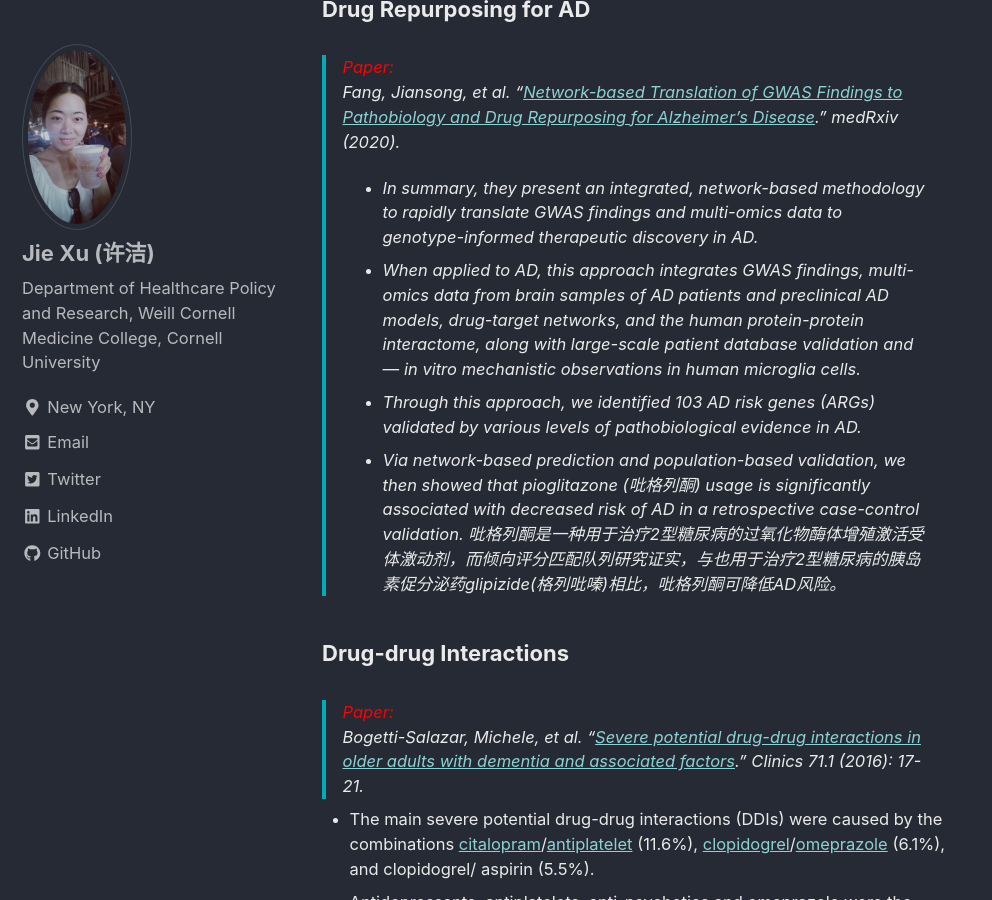
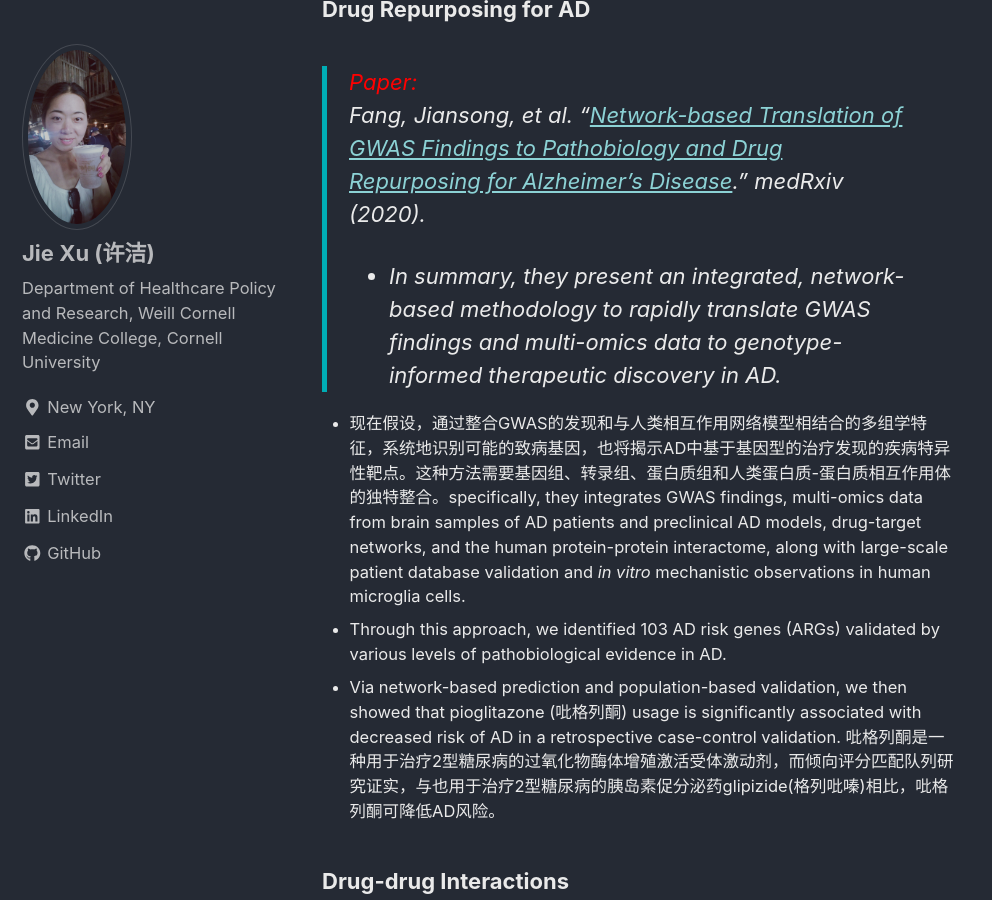
Before and after one commit to jxu1015/jxu1015.github.io, a Jekyll site: the page built from _posts/2020-03-03-AD-Related-Drugs.md, in a window 1280 px wide and 900 px high, scrolled down 969 px. Shown: the whole window, without its empty margins (0-992 px from the left). Built offline with Jekyll 4.4.1, drawn with Linux system fonts in a browser that asks for light colours; nearby versions of some CDN libraries.

Commit message:
Update 2020-03-03-AD-Related-Drugs.md

```diff
--- a/_posts/2020-03-03-AD-Related-Drugs.md
+++ b/_posts/2020-03-03-AD-Related-Drugs.md
@@ -25,9 +25,12 @@
 
 ### Drug Repurposing for AD
 
+
+
 > <font color='red'>Paper:</font> Fang, Jiansong, et al. "[Network-based Translation of GWAS Findings to Pathobiology and Drug Repurposing for Alzheimer's Disease](https://www.medrxiv.org/content/10.1101/2020.01.15.20017160v1.full.pdf)." medRxiv (2020).
 *  In summary, they present an integrated, network-based methodology to rapidly translate GWAS findings and multi-omics data to genotype-informed therapeutic discovery in AD.
-* When applied to AD, this approach integrates GWAS findings, multi-omics data from brain samples of AD patients and preclinical AD models, drug-target networks, and the human protein-protein interactome, along with large-scale patient database validation and <cite>in vitro</cite> mechanistic observations in human microglia cells.
+
+* 现在假设，通过整合GWAS的发现和与人类相互作用网络模型相结合的多组学特征，系统地识别可能的致病基因，也将揭示AD中基于基因型的治疗发现的疾病特异性靶点。这种方法需要基因组、转录组、蛋白质组和人类蛋白质-蛋白质相互作用体的独特整合。specifically, they integrates GWAS findings, multi-omics data from brain samples of AD patients and preclinical AD models, drug-target networks, and the human protein-protein interactome, along with large-scale patient database validation and <cite>in vitro</cite> mechanistic observations in human microglia cells.
 * Through this approach, we identified 103 AD risk genes (ARGs) validated by various levels of pathobiological evidence in AD.
 * Via network-based prediction and population-based validation, we then showed that pioglitazone (吡格列酮) usage is significantly associated with decreased risk of AD in a retrospective case-control validation.
 吡格列酮是一种用于治疗2型糖尿病的过氧化物酶体增殖激活受体激动剂，而倾向评分匹配队列研究证实，与也用于治疗2型糖尿病的胰岛素促分泌药glipizide(格列吡嗪)相比，吡格列酮可降低AD风险。
```
